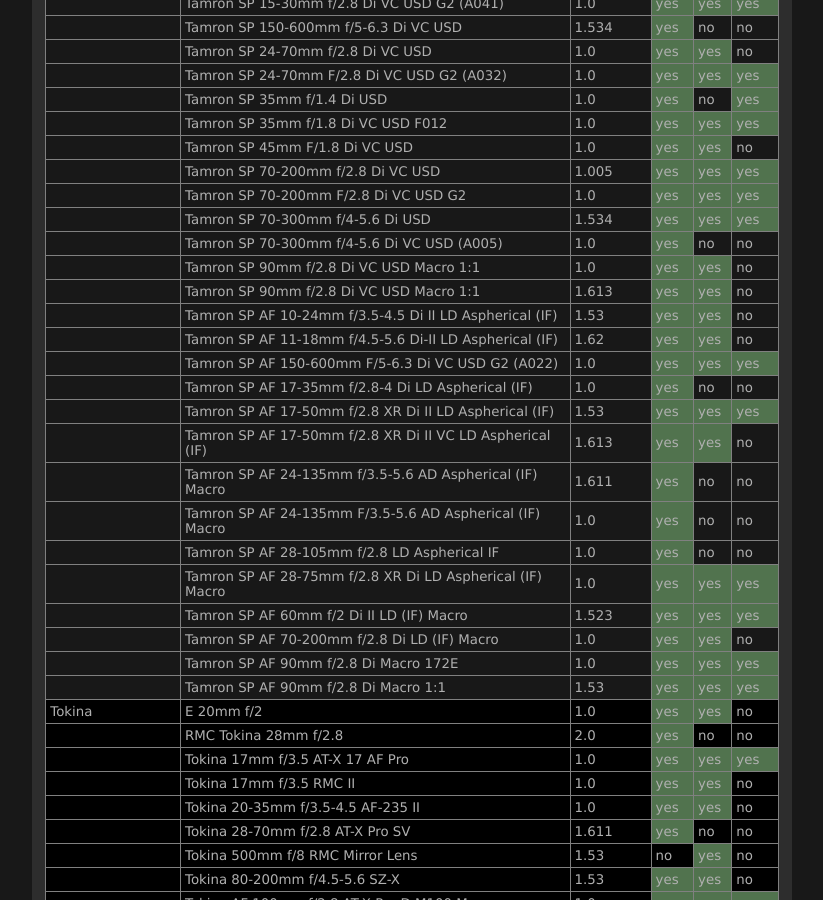
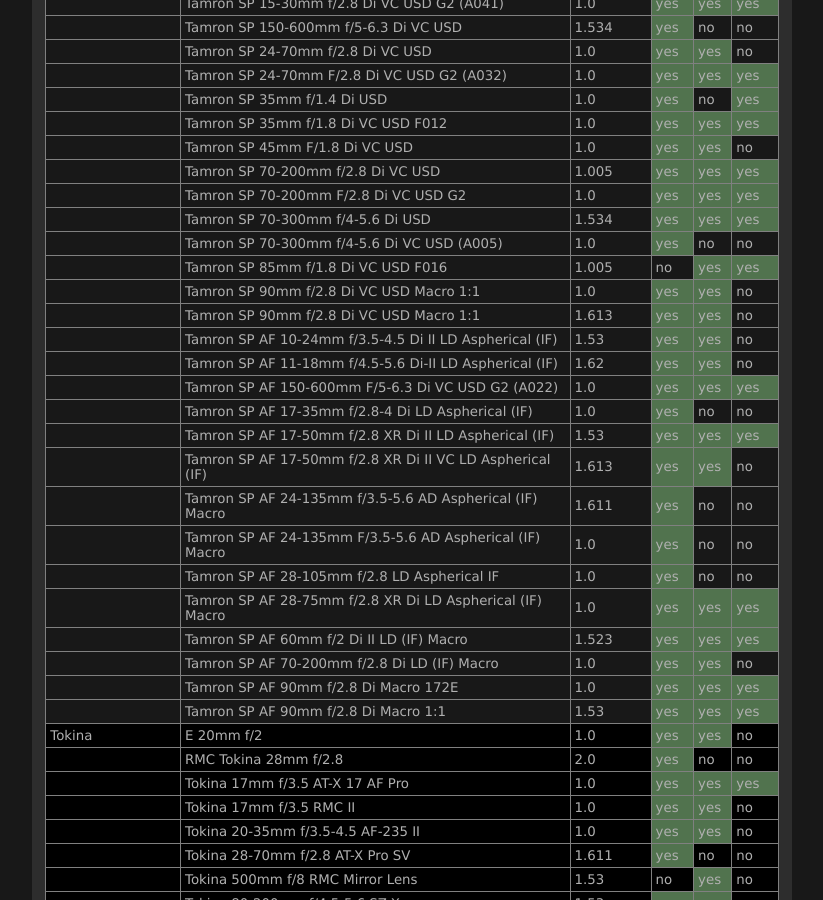
Before and after one commit to lensfun/lensfun.github.io, a Jekyll site: the page built from _posts/lenslist/2999-12-31-Lenslist-master.md, in a window 1280 px wide and 900 px high, scrolled down 34381 px. Shown: the whole window, without its empty margins (284-1107 px from the left). Built offline with Jekyll 4.4.1, drawn with Linux system fonts in a browser that asks for light colours.

Commit message:
Update master lens list from GitHub Actions

```diff
--- a/_posts/lenslist/2999-12-31-Lenslist-master.md
+++ b/_posts/lenslist/2999-12-31-Lenslist-master.md
@@ -1407,6 +1407,7 @@ This list was generated on 2026-04-22 from current Lensfun sources. Your Lensfun
 <tr class="lenslist-bg2"><td></td><td>Tamron SP 70-200mm F/2.8 Di VC USD G2</td><td>1.0</td><td class="lenslist-highlight lenslist-check">yes</td><td class="lenslist-highlight lenslist-check">yes</td><td class="lenslist-highlight lenslist-check">yes</td></tr>
 <tr class="lenslist-bg2"><td></td><td>Tamron SP 70-300mm f/4-5.6 Di USD</td><td>1.534</td><td class="lenslist-highlight lenslist-check">yes</td><td class="lenslist-highlight lenslist-check">yes</td><td class="lenslist-highlight lenslist-check">yes</td></tr>
 <tr class="lenslist-bg2"><td></td><td>Tamron SP 70-300mm f/4-5.6 Di VC USD (A005)</td><td>1.0</td><td class="lenslist-highlight lenslist-check">yes</td><td class="lenslist-check">no</td><td class="lenslist-check">no</td></tr>
+<tr class="lenslist-bg2"><td></td><td>Tamron SP 85mm f/1.8 Di VC USD F016</td><td>1.005</td><td class="lenslist-check">no</td><td class="lenslist-highlight lenslist-check">yes</td><td class="lenslist-highlight lenslist-check">yes</td></tr>
 <tr class="lenslist-bg2"><td></td><td>Tamron SP 90mm f/2.8 Di VC USD Macro 1:1</td><td>1.0</td><td class="lenslist-highlight lenslist-check">yes</td><td class="lenslist-highlight lenslist-check">yes</td><td class="lenslist-check">no</td></tr>
 <tr class="lenslist-bg2"><td></td><td>Tamron SP 90mm f/2.8 Di VC USD Macro 1:1</td><td>1.613</td><td class="lenslist-highlight lenslist-check">yes</td><td class="lenslist-highlight lenslist-check">yes</td><td class="lenslist-check">no</td></tr>
 <tr class="lenslist-bg2"><td></td><td>Tamron SP AF 10-24mm f/3.5-4.5 Di II LD Aspherical (IF)</td><td>1.53</td><td class="lenslist-highlight lenslist-check">yes</td><td class="lenslist-highlight lenslist-check">yes</td><td class="lenslist-check">no</td></tr>
```
